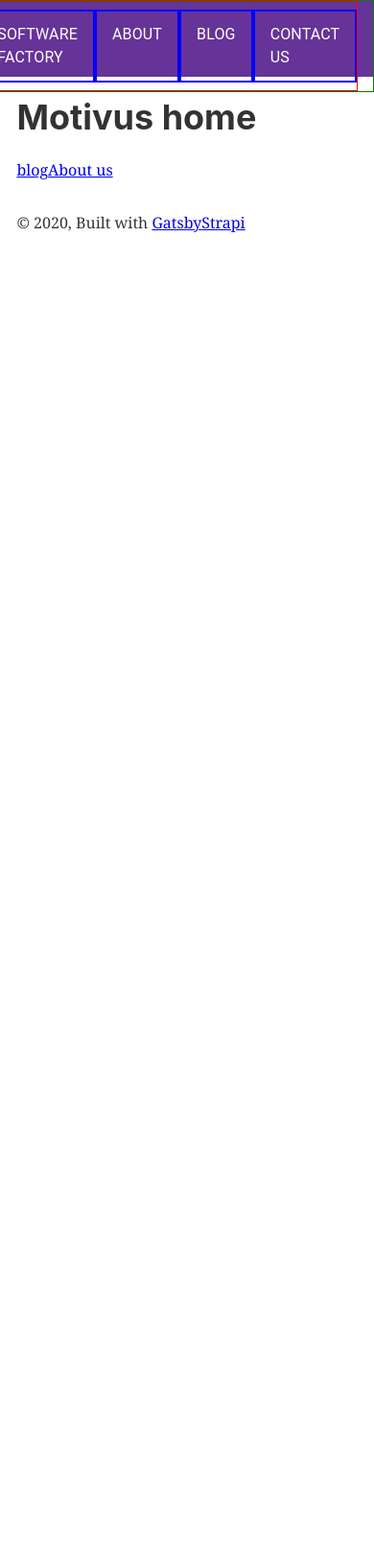
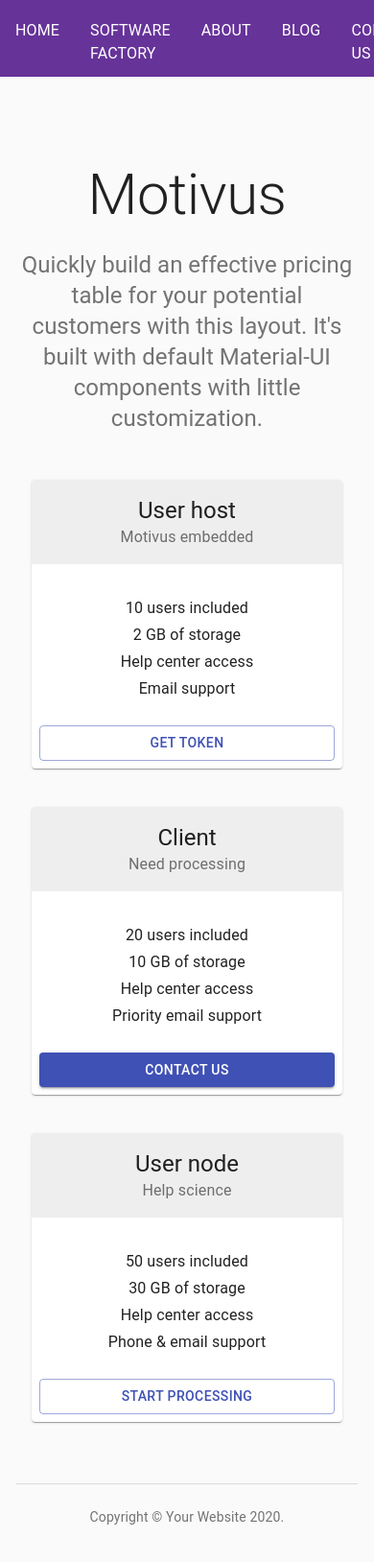
Before and after one commit to m0tivus/motivus-home, a Gatsby site: page / in a window 390 px wide. Shown: the whole page at 96% size. Before the commit the page ends 844 px from the top, so only its background shows below. Built offline with nearby package versions, Linux system fonts and the light colour scheme; Gatsby itself is replaced by a stand-in of ours.

Commit message:
CH/SE WIP Contact

```diff
--- /dev/null
+++ b/src/components/ClientOptions.js
@@ -0,0 +1,149 @@
+import React from 'react';
+
+import Button from '@material-ui/core/Button';
+import Card from '@material-ui/core/Card';
+import CardActions from '@material-ui/core/CardActions';
+import CardContent from '@material-ui/core/CardContent';
+import CardHeader from '@material-ui/core/CardHeader';
+import CssBaseline from '@material-ui/core/CssBaseline';
+import Grid from '@material-ui/core/Grid';
+import StarIcon from '@material-ui/icons/StarBorder';
+import Typography from '@material-ui/core/Typography';
+import { makeStyles } from '@material-ui/core/styles';
+import Container from '@material-ui/core/Container';
+
+
+const useStyles = makeStyles((theme) => ({
+  '@global': {
+    ul: {
+      margin: 0,
+      padding: 0,
+      listStyle: 'none',
+    },
+  },
+
+  toolbar: {
+    flexWrap: 'wrap',
+  },
+  toolbarTitle: {
+    flexGrow: 1,
+  },
+  link: {
+    margin: theme.spacing(1, 1.5),
+  },
+  heroContent: {
+    padding: theme.spacing(8, 0, 6),
+  },
+  cardHeader: {
+    backgroundColor:
+      theme.palette.type === 'light' ? theme.palette.grey[200] : theme.palette.grey[700],
+  },
+  cardPricing: {
+    display: 'flex',
+    justifyContent: 'center',
+    alignItems: 'baseline',
+    marginBottom: theme.spacing(2),
+
+  },
+}));
+
+const tiers = [
+  {
+    title: 'User host',
+    subheader: 'Motivus embedded',
+    price: '0',
+    description: ['10 users included', '2 GB of storage', 'Help center access', 'Email support'],
+    buttonText: 'Get token',
+    buttonVariant: 'outlined',
+  },
+  {
+    title: 'Client',
+    subheader: 'Need processing',
+    price: '15',
+    description: [
+      '20 users included',
+      '10 GB of storage',
+      'Help center access',
+      'Priority email support',
+    ],
+    buttonText: 'Contact us',
+    buttonVariant: 'contained',
+  },
+  {
+    title: 'User node',
+    subheader: 'Help science',
+    price: '30',
+    description: [
+      '50 users included',
+      '30 GB of storage',
+      'Help center access',
+      'Phone & email support',
+    ],
+    buttonText: 'Start processing',
+    buttonVariant: 'outlined',
+  },
+];
+
+
+export default function Pricing() {
+  const classes = useStyles();
+
+  return (
+    <React.Fragment>
+      <CssBaseline />
+
+      {/* Hero unit */}
+      <Container maxWidth="sm" component="main" className={classes.heroContent}>
+        <Typography component="h1" variant="h2" align="center" color="textPrimary" gutterBottom>
+          Motivus
+        </Typography>
+        <Typography variant="h5" align="center" color="textSecondary" component="p">
+          Quickly build an effective pricing table for your potential customers with this layout.
+          It&apos;s built with default Material-UI components with little customization.
+        </Typography>
+      </Container>
+      {/* End hero unit */}
+      <Container maxWidth="lg" component="main">
+        <Grid container spacing={5} alignItems="flex-end">
+          {tiers.map((tier) => (
+            // Enterprise card is full width at sm breakpoint
+            <Grid item key={tier.title} xs={12} sm={tier.title === 'Enterprise' ? 12 : 6} md={4}>
+              <Card>
+                <CardHeader
+                  title={tier.title}
+                  subheader={tier.subheader}
+                  titleTypographyProps={{ align: 'center' }}
+                  subheaderTypographyProps={{ align: 'center' }}
+                  action={tier.title === 'Pro' ? <StarIcon /> : null}
+                  className={classes.cardHeader}
+                />
+                <CardContent>
+                  <div className={classes.cardPricing}>
+                    {/*<Typography component="h2" variant="h3" color="textPrimary">
+                     ${tier.price}
+                    </Typography>
+                    <Typography variant="h6" color="textSecondary">
+                      /mo
+                    </Typography>*/}
+                  </div>
+                  <ul>
+                    {tier.description.map((line) => (
+                      <Typography component="li" variant="subtitle1" align="center" key={line}>
+                        {line}
+                      </Typography>
+                    ))}
+                  </ul>
+                </CardContent>
+                <CardActions>
+                  <Button fullWidth variant={tier.buttonVariant} color="primary">
+                    {tier.buttonText}
+                  </Button>
+                </CardActions>
+              </Card>
+            </Grid>
+          ))}
+        </Grid>
+      </Container>
+    </React.Fragment>
+  );
+}
--- /dev/null
+++ b/src/components/Footer.js
@@ -0,0 +1,49 @@
+import React from 'react';
+import Typography from '@material-ui/core/Typography';
+import Link from '@material-ui/core/Link';
+import CssBaseline from '@material-ui/core/CssBaseline';
+import { makeStyles } from '@material-ui/core/styles';
+import Container from '@material-ui/core/Container';
+
+
+const useStyles = makeStyles((theme) => ({
+
+  footer: {
+    borderTop: `1px solid ${theme.palette.divider}`,
+    marginTop: theme.spacing(8),
+    paddingTop: theme.spacing(3),
+    paddingBottom: theme.spacing(3),
+    [theme.breakpoints.up('sm')]: {
+      paddingTop: theme.spacing(6),
+      paddingBottom: theme.spacing(6),
+    },
+  },
+}));
+
+
+function Copyright() {
+  return (
+    <Typography variant="body2" color="textSecondary" align="center">
+      {'Copyright © '}
+      <Link color="inherit" href="https://material-ui.com/">
+        Your Website
+      </Link>{' '}
+      {new Date().getFullYear()}
+      {'.'}
+    </Typography>
+  )
+}
+
+export default function Footer() {
+  const classes = useStyles();
+
+  return (
+
+    <React.Fragment>
+      <CssBaseline />
+      <Container maxWidth="md" component="footer" className={classes.footer}>
+        <Copyright />
+      </Container>
+      </React.Fragment>
+  );
+}
--- /dev/null
+++ b/src/components/StyleTheme.js
@@ -0,0 +1,68 @@
+
+import React from "react"
+import PropTypes from "prop-types"
+import { createMuiTheme, ThemeProvider } from '@material-ui/core/styles'
+
+const theme2 = createMuiTheme({
+  typography: {
+    fontFamily: 'Asap',
+
+    h4: {
+      fontWeight: 'bold',
+      fontStyle: 'italic',
+      fontSize: '1.5rem',
+      lineHeight: 1.334,
+      letterSpacing: '0em',
+    },
+  },
+
+  palette: {
+    primary: {
+      light: '#9455fe',
+      main: '#5d25ca',
+      dark: '#1a0098',
+      contrastText: '#fff',
+    },
+
+    secondary: {
+      light: '#ff8fff',
+      main: '#cc5de7',
+      dark: '#9828b4',
+      contrastText: '#fff',
+    },
+
+    background: {
+      paper: '#9468e9',
+      default: '#613bb6',
+    },
+
+    text: {
+      primary: '#fff',
+    },
+  },
+  overrides: {
+    // Style sheet name ⚛️
+    MuiTab: {
+      // Name of the rule
+      textColorSecondary: {
+        // Some CSS
+        color: '#aaa',
+      },
+    },
+  },
+})
+
+const Theme2 = ({ children }) => {
+
+  return (
+    <ThemeProvider theme={theme2}>
+     {children}
+    </ThemeProvider>
+  )
+}
+
+Theme2.propTypes = {
+  children: PropTypes.node.isRequired,
+}
+
+export default Theme2
--- a/src/components/layout.js
+++ b/src/components/layout.js
@@ -12,6 +12,7 @@ import { useStaticQuery, graphql } from "gatsby"
 import Header from "./header"
 import Nav from "./nav"
 import "./layout.css"
+import Footer from "./Footer"
 
 const Layout = ({ children }) => {
   const data = useStaticQuery(graphql`
@@ -36,15 +37,7 @@ const Layout = ({ children }) => {
         }}
       >
         <main>{children}</main>
-
-        <footer style={{
-          marginTop: `2rem`
-        }}>
-          © {new Date().getFullYear()}, Built with
-          {` `}
-          <a href="https://www.gatsbyjs.com">Gatsby</a>
-          <a href="http://strapi.io">Strapi</a>
-        </footer>
+      <Footer></Footer>
       </div>
     </>
   )
--- a/src/components/nav.js
+++ b/src/components/nav.js
@@ -11,25 +11,25 @@ const useStyles = makeStyles({
     position: 'fixed',
     display: `flex`,
     justifyContent: `space-between`,
-    border: '1px solid green',
-    right: '0px',
+    /*border: '1px solid green',*/
+    padding: '0px',
   },
   navDisplayFlex: {
     display: `flex`,
     justifyContent: `space-between`,
-    border: '1px solid red',
+    /*border: '1px solid red',*/
   },
   linkText: {
     textDecoration: `none`,
     textTransform: `uppercase`,
     color: `white`,
-    border: '2px solid blue',
+    /*border: '2px solid blue',*/
   }
 });
 
 
 const navLinks = [
-  { title: `Home`, path: `` },
+  { title: `Home`, path: `/` },
   { title: `Software Factory`, path: `/software-factory` },
   { title: `About`, path: `/about` },
   { title: `Blog`, path: `/blog` },
@@ -47,11 +47,11 @@ return(
       className={classes.navDisplayFlex}
       >
         {navLinks.map(({ title, path }) => (
-          <a href={path} key={title} className={classes.linkText}>
+          <Link to={path} key={title} className={classes.linkText}>
             <ListItem button>
               <ListItemText primary={title} />
             </ListItem>
-          </a>
+          </Link>
         ))}
       </List>
     </Container>
--- a/src/pages/about.js
+++ b/src/pages/about.js
@@ -125,11 +125,9 @@ export default function Aboutpage ({data}) {
 
 
   return (
-    <React.Fragment>
+    <Layout>
       <SEO title="About us" />
       <CssBaseline />
-
-      <main>
         {/* Hero unit */}
         <div className={classes.heroContent}>
           <Container maxWidth="lg">
@@ -173,19 +171,7 @@ export default function Aboutpage ({data}) {
             ))}
           </Grid>
         </Container>
-      </main>
-      {/* Footer */}
-      <footer className={classes.footer}>
-        <Typography variant="h6" align="center" gutterBottom>
-          Footer
-        </Typography>
-        <Typography variant="subtitle1" align="center" color="textSecondary" component="p">
-          Something here to give the footer a purpose!
-        </Typography>
-        <Copyright />
-      </footer>
-      {/* End footer */}
-    </React.Fragment>
+    </Layout>
 
   );
 }
--- a/src/pages/blog.js
+++ b/src/pages/blog.js
@@ -9,7 +9,7 @@ import SEO from "../components/seo"
 
 const BlogPage = ({data}) => (
   <Layout>
-    <SEO title="Blog" />
+    <SEO title="Blog" description="Blog Data" />
       <h1>Hi people</h1>
     <p>Welcome to your new Gatsby site.</p>
     <p>Now go build something great.</p>
--- a/src/pages/index.js
+++ b/src/pages/index.js
@@ -1,19 +1,25 @@
 import React from "react"
 import { Link, graphql } from "gatsby"
+import { Router } from "@reach/router"
+
+import Aboutpage from "./about"
 
 
 import Layout from "../components/layout"
 import SEO from "../components/seo"
+import Pricing from "../components/ClientOptions"
+
+
 
 
 const IndexPage = () => (
-  <Layout>
-    <SEO title="Home" />
-      <h1>Motivus home</h1>
+  <div>
 
-    <Link to="/blog/">blog</Link>
-    <Link to="/about/">About us</Link>
-  </Layout>
+    <Layout>
+      <SEO title="Home" />
+      <Pricing />
+    </Layout>
+  </div>
 )
 
 export default IndexPage
--- a/src/templates/article.js
+++ b/src/templates/article.js
@@ -3,11 +3,13 @@ import { Link, graphql } from 'gatsby'
 import Img from 'gatsby-image'
 import Layout from '../components/layout'
 import ReactMarkdown from "react-markdown"
+import SEO from '../components/seo'
 
 
 
 const ArticleTemplate = ({ data }) => (
   <Layout>
+    <SEO title={data.strapiArticle.title} description={data.strapiArticle.abstract}/>
     <h1>{data.strapiArticle.title}</h1>
     <p>by <Link to={`/authors/User_${data.strapiArticle.author.id}`}>{data.strapiArticle.author.username}</Link></p>
     <Img fixed={data.strapiArticle.image.childImageSharp.fixed}/>
@@ -26,6 +28,7 @@ export const query = graphql`
     strapiArticle(id: {eq: $id}) {
       title
       content
+      abstract
       image {
           childImageSharp {
             fixed(width: 200, height: 125) {
@@ -36,6 +39,7 @@ export const query = graphql`
       author {
         id
         username
+
       }
     }
   }
```
Also changed, not shown: src/components/ContactUs.js (added, +62 -0 lines), src/components/ContactUsForm.js (added, +153 -0 lines), src/components/ContactUsInfo.js (added, +49 -0 lines), src/pages/contact.js (added, +15 -0 lines).
